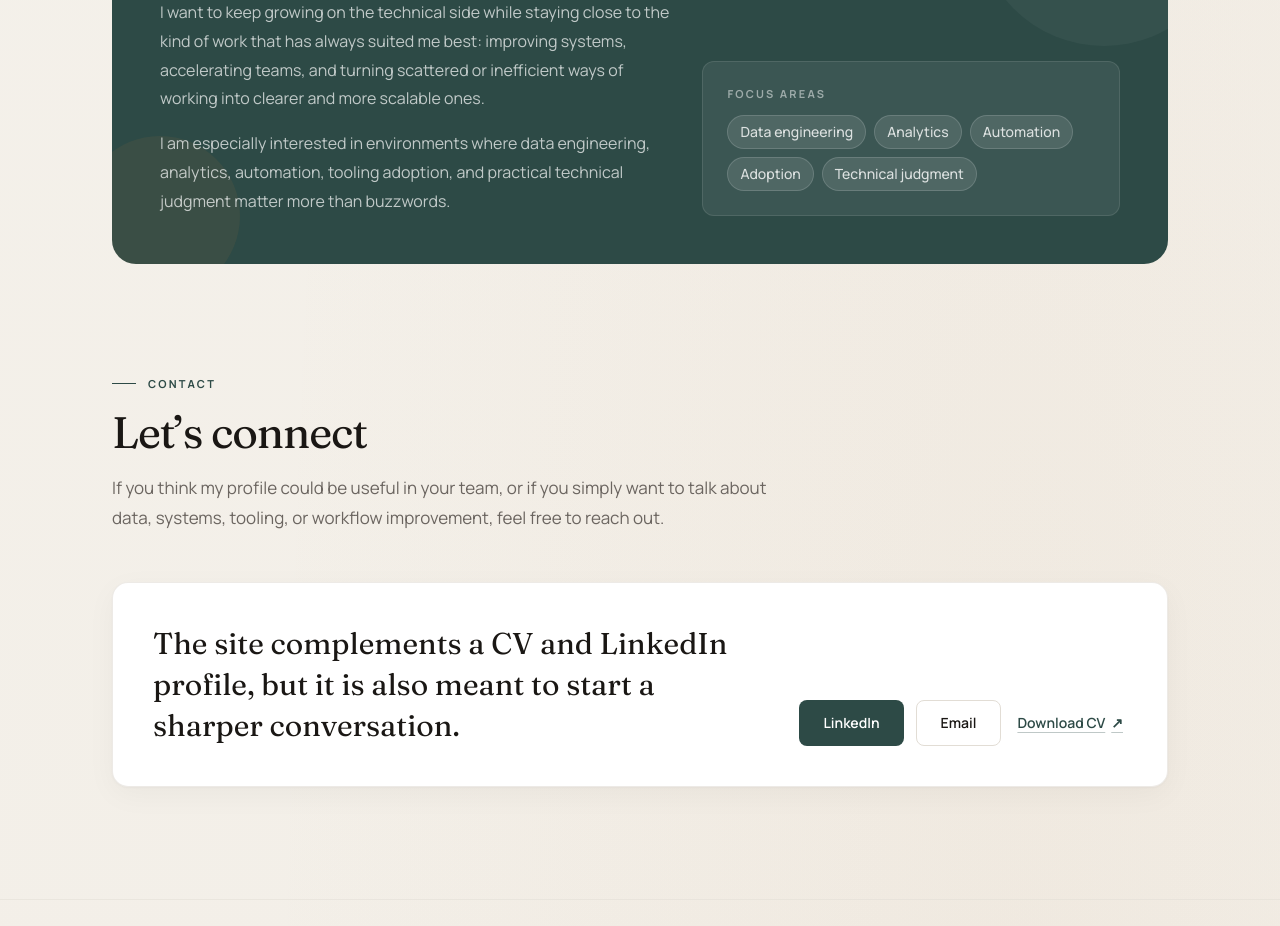
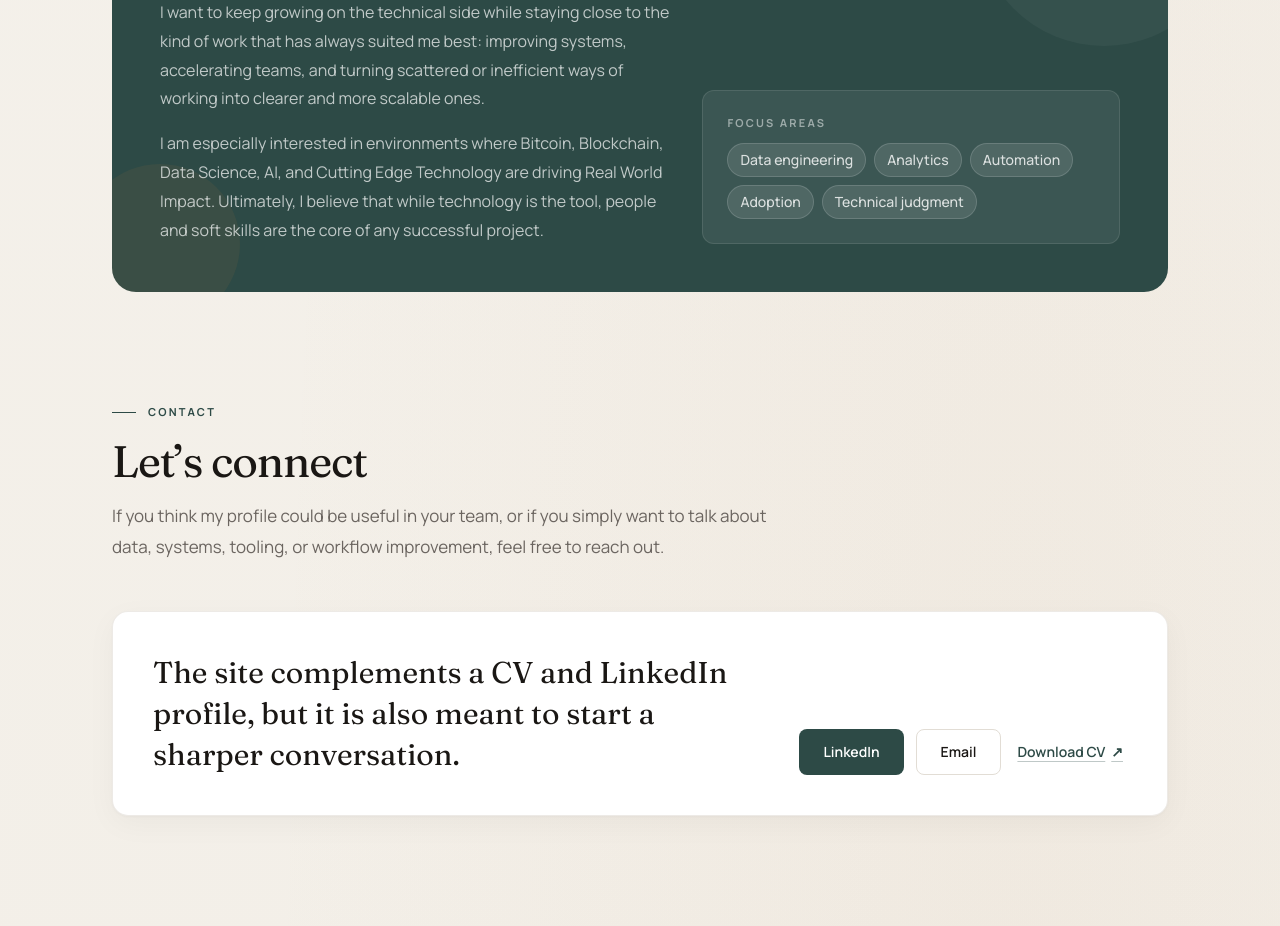
Before and after one commit to hecogo1/cv-landing-page, a React (Vite) app: page / in a window 1280 px wide. Shown: the part 8080-9006 px from the top of the page. Built offline with nearby package versions, Linux system fonts and the light colour scheme.

Commit message:
chore(content): Update focus areas with Blockchain, AI, and soft skills

```diff
--- a/src/app/content/siteContent.js
+++ b/src/app/content/siteContent.js
@@ -290,7 +290,7 @@ export const siteContent = {
     title: 'What I’m building next',
     paragraphs: [
       'I want to keep growing on the technical side while staying close to the kind of work that has always suited me best: improving systems, accelerating teams, and turning scattered or inefficient ways of working into clearer and more scalable ones.',
-      'I am especially interested in environments where data engineering, analytics, automation, tooling adoption, and practical technical judgment matter more than buzzwords.',
+      'I am especially interested in environments where Bitcoin, Blockchain, Data Science, AI, and Cutting Edge Technology are driving Real World Impact. Ultimately, I believe that while technology is the tool, people and soft skills are the core of any successful project.',
     ],
   },
   contact: {
```
